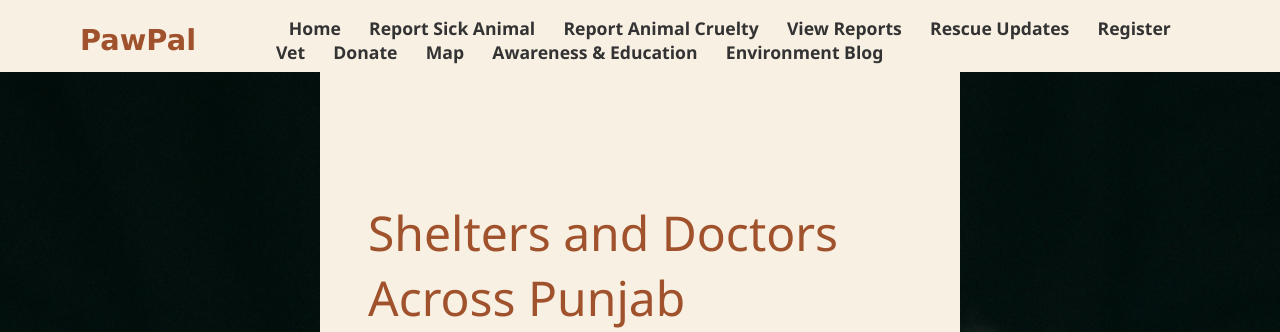
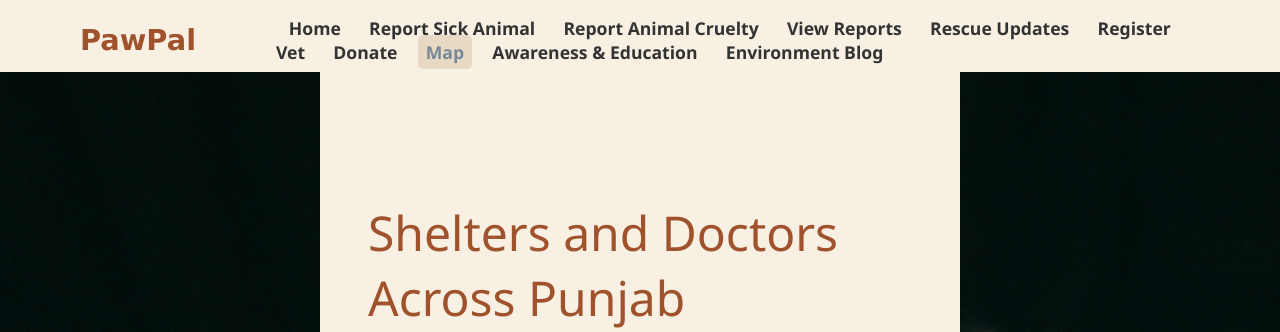
Before and after one commit to Ersatz-xD/PawPal, a Flask app: page /map in a window 1280 px wide. Shown: the top 332 px of the page. Run offline with Flask 3, Linux system fonts and the light colour scheme; some libraries are stand-ins or nearby versions.

Commit message:
Update map.html

```diff
--- a/app/templates/map.html
+++ b/app/templates/map.html
@@ -18,7 +18,7 @@
             <a href="{{ url_for('main.rescue_updates') }}">Rescue Updates</a>
             <a href="{{ url_for('main.register') }}">Register Vet</a>
             <a href="{{ url_for('main.donate') }}">Donate</a>
-            <a href="{{ url_for('main.map_page') }}">Map</a>
+            <a href="{{ url_for('main.map_page') }}"class="active">Map</a>
             <a href="{{ url_for('main.awareness') }}">Awareness & Education</a>
             <a href="{{ url_for('main.blog') }}">Environment Blog</a>
         </div>
```
